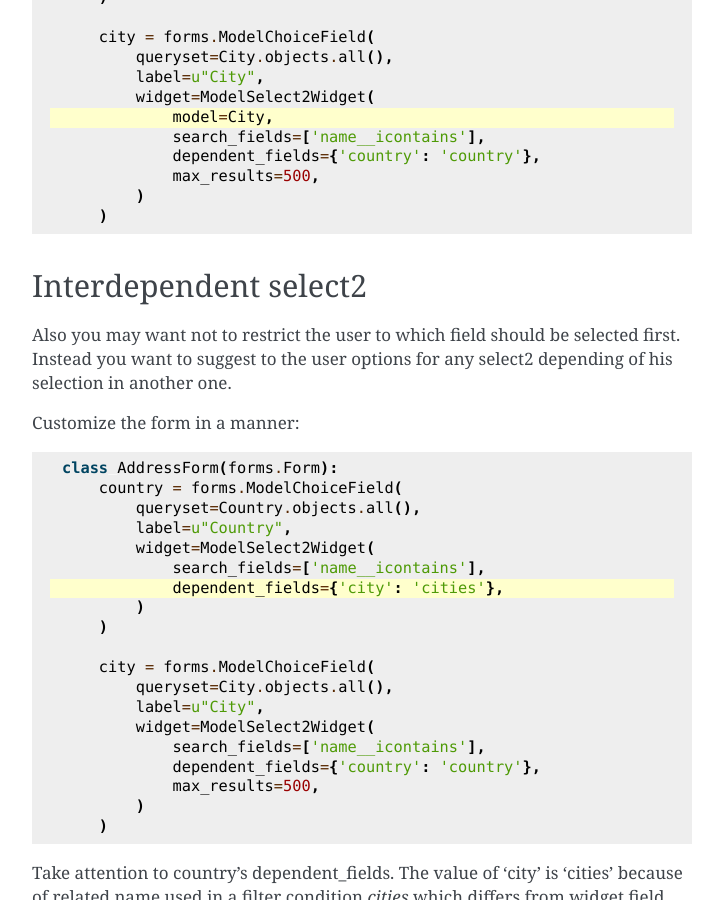
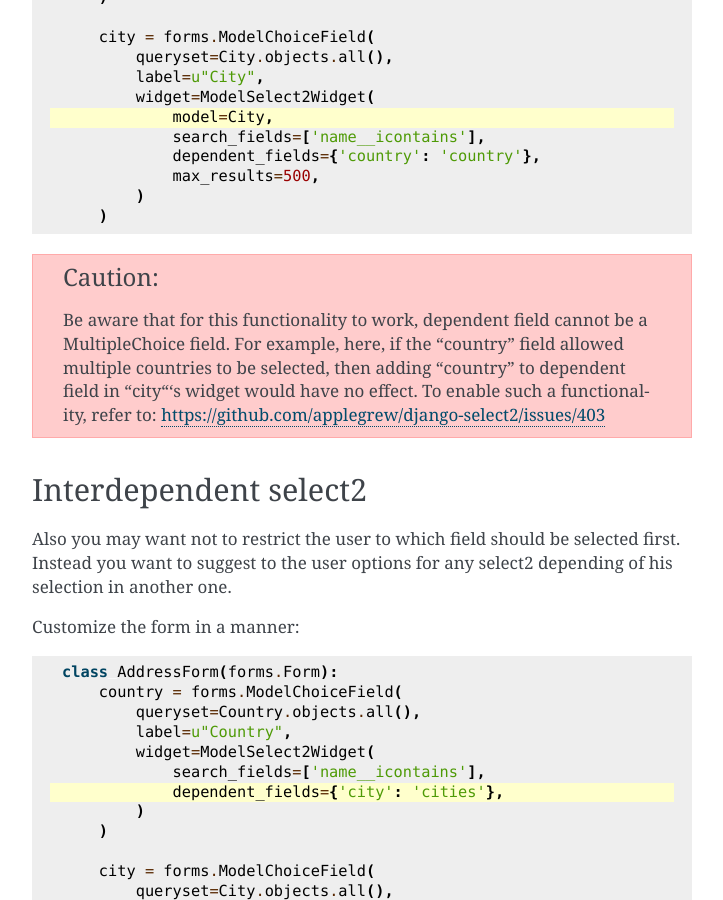
Before and after one commit to applegrew/django-select2, a Sphinx documentation site: the page built from docs/extra.rst, in a window 1280 px wide and 900 px high, scrolled down 821 px. Shown: the whole window, without its empty margins (388-1111 px from the left). Built offline with Sphinx 7.4.7, drawn with Linux system fonts in a browser that asks for light colours; pages that are not in the unit, such as notebooks, are missing from menus.

Commit message:
Update docs with the limitation of "dependent_fields"
dependent_fields setting does not have any effect on the list of options if that field allows multiple values.
Documentation should be very clear about the limitation as well as how to solve for such a requirement.

```diff
--- a/docs/extra.rst
+++ b/docs/extra.rst
@@ -52,6 +52,11 @@ Lets link two widgets via *dependent_fields*.
                 max_results=500,
             )
         )
+
+.. caution::
+    Be aware that for this functionality to work, dependent field cannot be a MultipleChoice field.
+    For example, here, if the "country" field allowed multiple countries to be selected, then adding "country" to dependent field in "city"'s widget would have no effect.
+    To enable such a functionality, refer to: https://github.com/applegrew/django-select2/issues/403
 
 
 Interdependent select2
```
